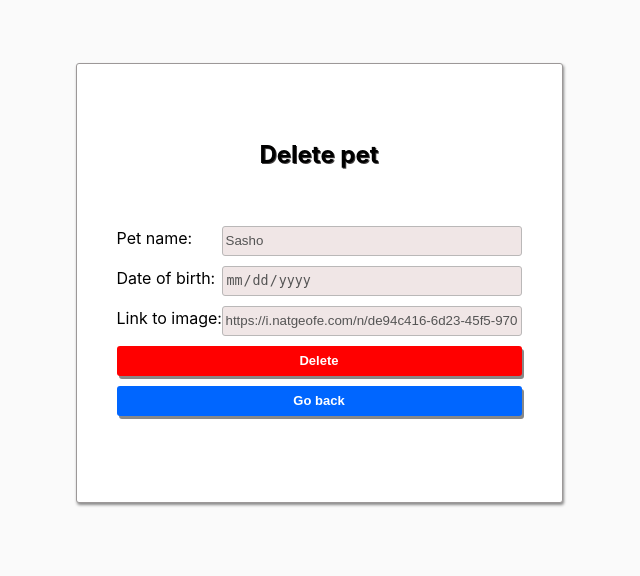
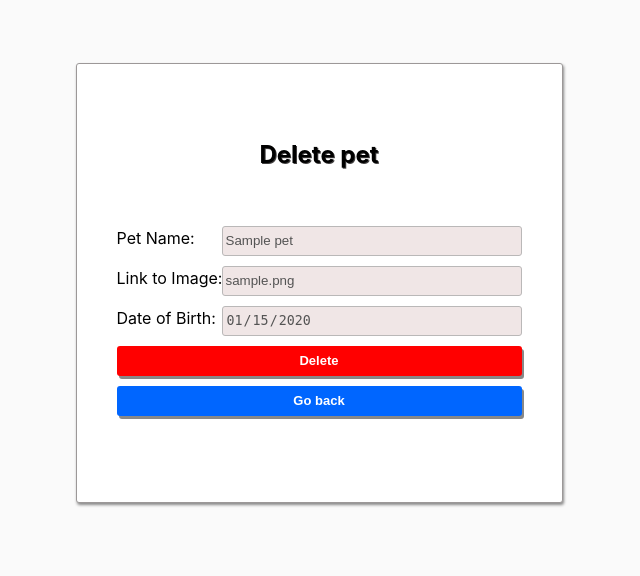
Before and after one commit to Stoyan-Rusev/petstagram, a Django app: a page that uses templates/pets/pet-delete-page.html in a window 1280 px wide. Shown: the part 87-663 px from the top of the page, without its empty margins (321-961 px from the left). Run offline with Django 5.2, Linux system fonts and the light colour scheme; tables that the repository leaves empty hold one stand-in row (values such as "Sample post").

Commit message:
feat: Implemented simple delete-pet functionality

```diff
--- a/petstagram/pets/forms.py
+++ b/petstagram/pets/forms.py
@@ -30,4 +30,8 @@ class PetEditForm(PetBaseForm):
 
 
 class PetDeleteForm(PetBaseForm):
-    pass
+    def __init__(self, *args, **kwargs):
+        super().__init__(*args, **kwargs)
+
+        for field in self.fields.values():
+            field.widget.attrs['disabled'] = True
--- a/petstagram/pets/views.py
+++ b/petstagram/pets/views.py
@@ -1,6 +1,6 @@
 from django.shortcuts import render, redirect, get_object_or_404
 
-from petstagram.pets.forms import PetAddForm, PetEditForm
+from petstagram.pets.forms import PetAddForm, PetEditForm, PetDeleteForm
 from petstagram.pets.models import Pet
 
 
@@ -21,7 +21,19 @@ def pet_add_page(request):
 
 
 def pet_delete_page(request, username: str, pet_slug: str):
-    return render(request, 'pets/pet-delete-page.html')
+    pet = get_object_or_404(Pet, slug=pet_slug)
+    form = PetDeleteForm(instance=pet)
+
+    if request.method == 'POST':
+        pet.delete()
+        return redirect('home-page')
+
+    context = {
+        'form': form,
+        'pet': pet,
+    }
+
+    return render(request, 'pets/pet-delete-page.html', context=context)
 
 
 def pet_edit_page(request, username: str, pet_slug: str):
--- a/templates/pets/pet-delete-page.html
+++ b/templates/pets/pet-delete-page.html
@@ -1,32 +1,18 @@
 {% extends 'common/base.html' %}
 {% block content %}
-<!-- Starts Delete Pet Section -->
+
 <div class="edit-delete edit-photo">
+
     <h2>Delete pet</h2>
-    <!-- Starts Delete Pet Form -->
-    <form action="#">
-        <p>
-            <label for="pet-name">Pet name: </label>
-            <input type="text" placeholder="Name" value="Sasho" disabled>
-        </p>
-        <p>
-            <label for="pet-date">Date of birth: </label>
-            <input type="date" disabled>
-        </p>
-        <p>
-            <label for="pet-image">Link to image: </label>
-            <input type="text" placeholder="Link to image"
-                   value="https://i.natgeofe.com/n/de94c416-6d23-45f5-9708-e8d56289268e/naturepl_01132178.jpg?w=636&h=631"
-                   alt="pet image" disabled>
-        </p>
-        <!-- Delete Pet Button -->
+    <form method="post" action="{% url 'pet-delete' 'username' pet.slug %}">
+        {% csrf_token %}
+        {{ form.as_p }}
+
         <button class="delete-btn" type="submit">Delete</button>
-        <!-- Go Back Button -->
         <a class="btn btn-primary" href="javascript:history.back()">
             <button class="edit-btn" type="button">Go back</button>
         </a>
     </form>
-    <!-- End Delete Pet Form -->
+
 </div>
-<!-- End Delete Pet Section -->
 {% endblock %}
--- a/templates/pets/pet-details-page.html
+++ b/templates/pets/pet-details-page.html
@@ -19,7 +19,7 @@
                         <img class="edit-img" src="/static/images/edit-pen-icon-6.jpg" alt="edit button">
                     </a>
 
-                    <a href="">
+                    <a href="{% url 'pet-delete' 'username' pet.slug %}">
                         <img class="bin-img" src="/static/images/icon-remove-22.jpg" alt="bin button">
                     </a>
                 </div>
```
